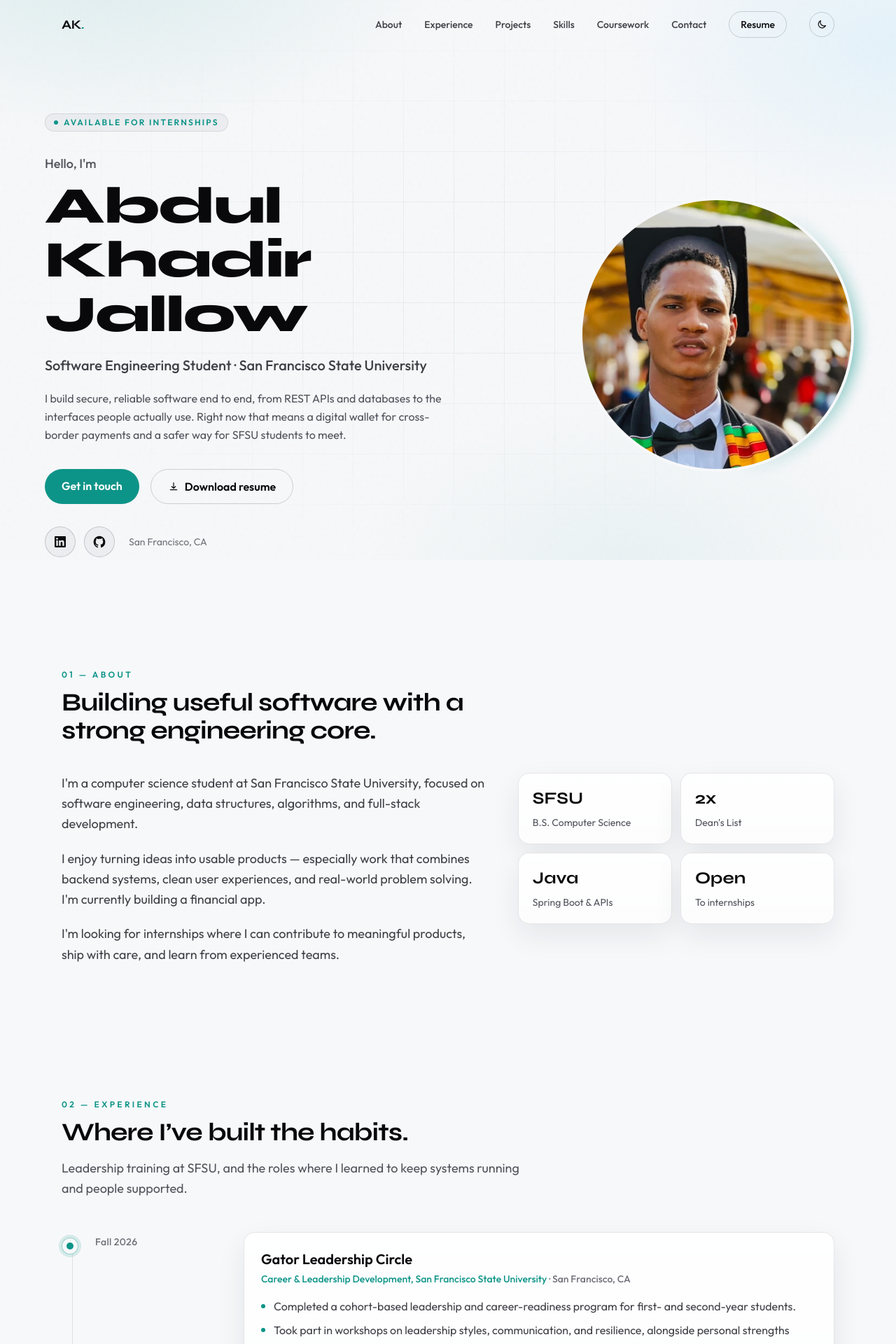
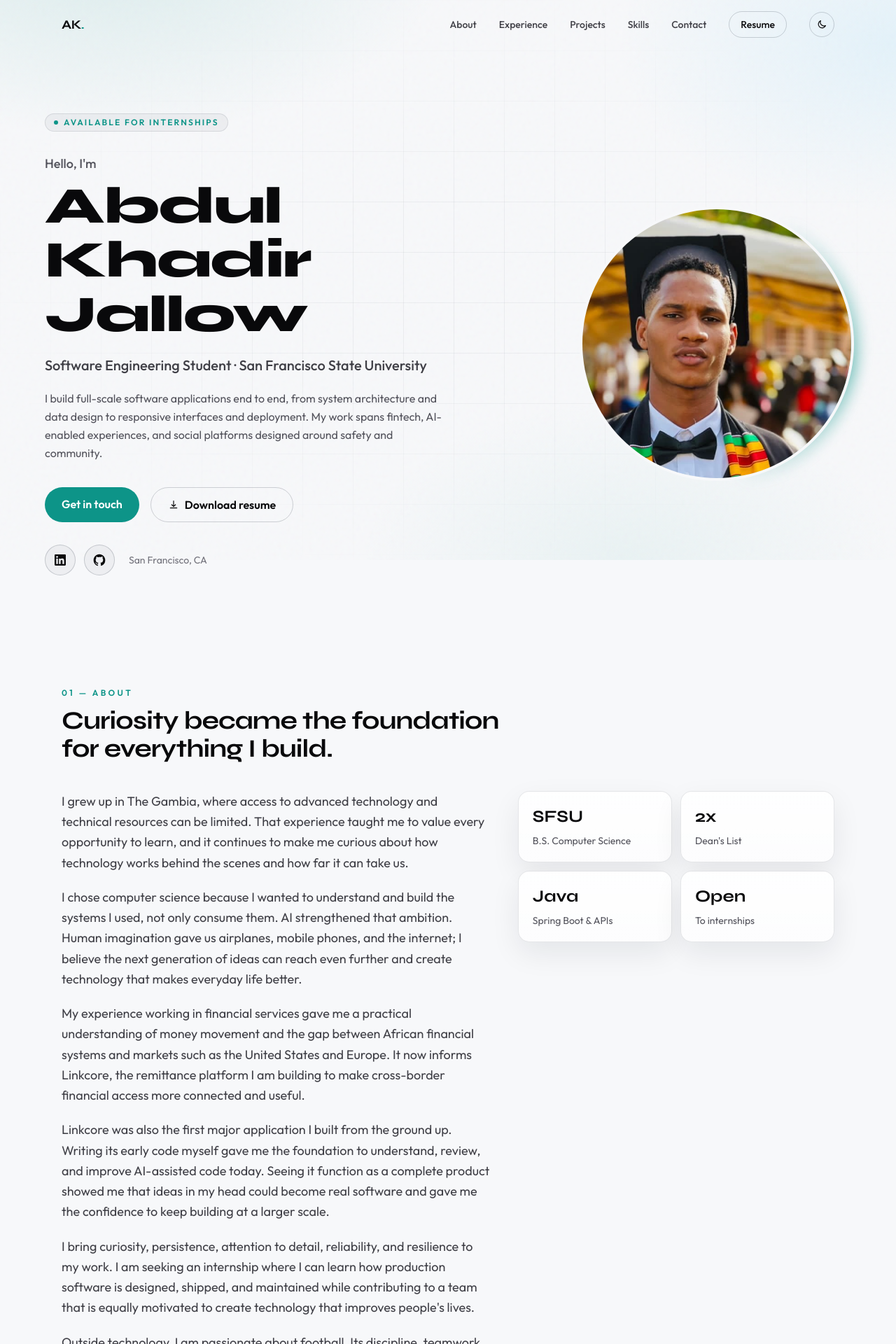
Before and after one commit to abdulkhadir07/abdulkhadir-portfolio, a React (Vite) app: page / in a window 1280 px wide. Shown: the top 1920 px of the page at 70% size. Built offline with nearby package versions, Linux system fonts and the light colour scheme.

Commit message:
feat: refresh portfolio content and project showcase

```diff
--- a/index.html
+++ b/index.html
@@ -4,11 +4,17 @@
     <meta charset="UTF-8" />
     <link rel="icon" type="image/svg+xml" href="/favicon.svg" />
     <meta name="viewport" content="width=device-width, initial-scale=1.0" />
-    <meta name="description" content="Software Engineering Student at San Francisco State University." />
+    <meta
+      name="description"
+      content="Abdul Khadir Jallow is a computer science student and software engineer building full-scale applications across fintech, AI, and community platforms."
+    />
     <meta property="og:type" content="website" />
     <meta property="og:url" content="https://abdulkhadir07.github.io/abdulkhadir-portfolio/" />
     <meta property="og:title" content="Software Engineer" />
-    <meta property="og:description" content="Software Engineering Student at San Francisco State University." />
+    <meta
+      property="og:description"
+      content="Full-scale software applications spanning fintech, AI-assisted student tools, and community platforms."
+    />
     <meta property="og:image" content="https://abdulkhadir07.github.io/abdulkhadir-portfolio/og-image.png" />
     <meta property="og:image:width" content="1200" />
     <meta property="og:image:height" content="630" />
@@ -29,7 +35,7 @@
         document.documentElement.dataset.theme = 'dark'
       }
     </script>
-    <title>Software Engineer</title>
+    <title>Abdul Khadir Jallow | Software Engineer</title>
   </head>
   <body>
     <div id="root"></div>
--- a/src/App.tsx
+++ b/src/App.tsx
@@ -5,7 +5,6 @@ import About from './sections/About'
 import Experience from './sections/Experience'
 import Projects from './sections/Projects'
 import Skills from './sections/Skills'
-import Coursework from './sections/Coursework'
 import Closing from './sections/Closing'
 import Contact from './sections/Contact'
 
@@ -26,7 +25,6 @@ function App() {
         <Experience />
         <Projects />
         <Skills />
-        <Coursework />
         <Closing />
         <Contact />
       </main>
--- a/src/data/site.ts
+++ b/src/data/site.ts
@@ -16,7 +16,6 @@ export const navLinks = [
   { label: 'Experience', href: '#experience' },
   { label: 'Projects', href: '#projects' },
   { label: 'Skills', href: '#skills' },
-  { label: 'Coursework', href: '#coursework' },
   { label: 'Contact', href: '#contact' },
 ] as const
 
@@ -26,6 +25,43 @@ export const highlights = [
   { value: 'Java', label: 'Spring Boot & APIs' },
   { value: 'Open', label: 'To internships' },
 ]
+
+export type Technology = {
+  name: string
+  icon?: string
+}
+
+const technology = {
+  java: { name: 'Java', icon: 'openjdk' },
+  typescript: { name: 'TypeScript', icon: 'typescript' },
+  javascript: { name: 'JavaScript', icon: 'javascript' },
+  sql: { name: 'SQL' },
+  springBoot: { name: 'Spring Boot', icon: 'springboot' },
+  springSecurity: { name: 'Spring Security', icon: 'springsecurity' },
+  springData: { name: 'Spring Data JPA', icon: 'spring' },
+  hibernate: { name: 'Hibernate', icon: 'hibernate' },
+  react: { name: 'React', icon: 'react' },
+  nextjs: { name: 'Next.js', icon: 'nextdotjs' },
+  tailwind: { name: 'Tailwind CSS', icon: 'tailwindcss' },
+  prisma: { name: 'Prisma', icon: 'prisma' },
+  postgres: { name: 'PostgreSQL', icon: 'postgresql' },
+  neon: { name: 'Neon', icon: 'neon' },
+  jwt: { name: 'JWT', icon: 'jsonwebtokens' },
+  gemini: { name: 'Google Gemini', icon: 'googlegemini' },
+  awsS3: { name: 'AWS S3', icon: 'amazons3' },
+  brevo: { name: 'Brevo', icon: 'brevo' },
+  docker: { name: 'Docker', icon: 'docker' },
+  vercel: { name: 'Vercel', icon: 'vercel' },
+  railway: { name: 'Railway', icon: 'railway' },
+  netlify: { name: 'Netlify', icon: 'netlify' },
+  render: { name: 'Render', icon: 'render' },
+  flyway: { name: 'Flyway', icon: 'flyway' },
+  git: { name: 'Git', icon: 'git' },
+  githubActions: { name: 'GitHub Actions', icon: 'githubactions' },
+  maven: { name: 'Maven', icon: 'apachemaven' },
+  testcontainers: { name: 'Testcontainers', icon: 'testcontainers' },
+  spotbugs: { name: 'SpotBugs' },
+} satisfies Record<string, Technology>
 
 export const experiences = [
   {
@@ -64,22 +100,42 @@ export const experiences = [
 export const projects = [
   {
     title: 'Linkcore',
-    eyebrow: 'Fintech · Full-stack',
+    eyebrow: 'Fintech · Full-scale application',
     description:
-      'A digital wallet and remittance web app for sending money across borders, managing a wallet balance, depositing and withdrawing funds, and tracking transaction history. The Spring Boot API handles JWT auth, live transfer quotes, multi-currency FX conversion, and KYC checks on larger transfers.',
-    technologies: ['Java', 'Spring Boot', 'PostgreSQL', 'JWT', 'JavaScript', 'Tailwind CSS'],
+      'A digital wallet and remittance platform with OTP onboarding, wallet balances, live FX quotes, domestic and cross-border transfers, searchable transaction history, and printable receipts. Its Spring Boot API uses JWT authentication, an append-only ledger, and KYC validation for higher-value transfers.',
+    technologies: [
+      technology.java,
+      technology.springBoot,
+      technology.postgres,
+      technology.neon,
+      technology.jwt,
+      technology.javascript,
+      technology.tailwind,
+      technology.docker,
+      technology.render,
+      technology.netlify,
+    ],
     links: [
       { label: 'Live Demo', href: 'https://linkcoreweb.netlify.app' },
       { label: 'Frontend', href: 'https://github.com/abdulkhadir07/wallet-frontend' },
-      { label: 'Backend API', href: 'https://github.com/abdulkhadir07/digital-wallet-api' },
+      { label: 'API Repository', href: 'https://github.com/abdulkhadir07/digital-wallet-api' },
     ],
   },
   {
     title: 'OpenSFSU',
     eyebrow: 'Campus social · AI',
     description:
-      'Helps SFSU students find people to study, eat, and hang out with today. Students post open invites, a group chat opens once the host accepts, and Google Gemini drafts invites and screens every post and message for safety.',
-    technologies: ['Next.js', 'TypeScript', 'Tailwind CSS', 'Prisma', 'PostgreSQL', 'Gemini'],
+      'A campus community platform that helps SFSU students find people to study, eat, and spend time with. Students create short-lived invites, join group chats, participate in Banter discussions, and build reputation, while Gemini supports drafting, safety screening, personal digests, matching explanations, and reply suggestions.',
+    technologies: [
+      technology.nextjs,
+      technology.typescript,
+      technology.tailwind,
+      technology.prisma,
+      technology.postgres,
+      technology.neon,
+      technology.gemini,
+      technology.vercel,
+    ],
     links: [
       { label: 'Live Demo', href: 'https://opensfsu.vercel.app' },
       { label: 'GitHub', href: 'https://github.com/abdulkhadir07/opensfsu' },
@@ -89,8 +145,19 @@ export const projects = [
     title: 'OpenCircle',
     eyebrow: 'Location-based social',
     description:
-      'Location-based invites and conversations without a follower system. Covers expiring invite posts, engagement requests, chat rooms after an accepted invite, discussion threads, and user ratings.',
-    technologies: ['Java', 'Spring Boot', 'PostgreSQL', 'React', 'REST APIs'],
+      'A production-deployed social platform built around location-based discovery instead of followers. It supports verified accounts, local and global feeds, expiring invite posts, engagement workflows, real-time chat and notifications, persistent discussions, media uploads, ratings, leaderboards, and immediate account deletion.',
+    technologies: [
+      technology.java,
+      technology.springBoot,
+      technology.postgres,
+      technology.react,
+      technology.typescript,
+      technology.awsS3,
+      technology.brevo,
+      technology.docker,
+      technology.railway,
+      technology.vercel,
+    ],
     links: [
       { label: 'GitHub', href: 'https://github.com/abdulkhadir07/open-circle' },
       { label: 'Live Demo', href: 'https://open-circle-puce.vercel.app/' },
@@ -101,40 +168,51 @@ export const projects = [
 export const skillGroups = [
   {
     category: 'Programming Languages',
-    skills: ['Java', 'TypeScript', 'JavaScript', 'SQL'],
+    skills: [technology.java, technology.typescript, technology.javascript, technology.sql],
   },
   {
     category: 'Frameworks and Libraries',
     skills: [
-      'Spring Boot',
-      'Spring Security',
-      'Spring Data JPA',
-      'Hibernate',
-      'React',
-      'Tailwind CSS',
+      technology.springBoot,
+      technology.springSecurity,
+      technology.springData,
+      technology.hibernate,
+      technology.react,
+      technology.nextjs,
+      technology.tailwind,
+      technology.prisma,
     ],
   },
   {
-    category: 'Databases & Cloud',
-    skills: ['PostgreSQL', 'Flyway', 'Docker'],
+    category: 'Data, Cloud and Delivery',
+    skills: [
+      technology.postgres,
+      technology.neon,
+      technology.awsS3,
+      technology.docker,
+      technology.vercel,
+      technology.railway,
+      technology.netlify,
+      technology.render,
+    ],
   },
   {
-    category: 'Developer Tools',
-    skills: ['Git', 'GitHub Actions', 'Maven', 'Testcontainers', 'SpotBugs'],
+    category: 'Developer Tools and AI',
+    skills: [
+      technology.git,
+      technology.githubActions,
+      technology.maven,
+      technology.flyway,
+      technology.testcontainers,
+      technology.gemini,
+      technology.spotbugs,
+    ],
   },
-]
-
-export const coursework = [
-  { code: 'CSC 101', title: 'Introduction to Computing' },
-  { code: 'CSC 215', title: 'Intermediate Computer Programming' },
-  { code: 'CSC 220', title: 'Data Structures' },
 ]
 
 // The closing statement near the bottom of the page. Rewrite it in your own words.
 export const closingMessage = {
   eyebrow: 'What drives me',
   statement:
-    'I build software people can trust with what matters most to them: their money, their time, and their safety.',
-  detail:
-    'Every project I take on is held to that standard, from the first schema to the last pixel.',
+    'The limits of technology are still being written, and every opportunity to learn is a chance to help shape what comes next.',
 }
--- a/src/sections/About.tsx
+++ b/src/sections/About.tsx
@@ -8,24 +8,47 @@ export default function About() {
       <Reveal>
         <SectionHeading
           index="01 — About"
-          title="Building useful software with a strong engineering core."
+          title="Curiosity became the foundation for everything I build."
         />
       </Reveal>
 
       <div className="mt-10 grid gap-10 lg:grid-cols-[1.15fr_0.85fr] lg:items-start">
         <Reveal className="space-y-5 text-base leading-relaxed text-body md:text-lg">
           <p>
-            I&apos;m a computer science student at San Francisco State University, focused on
-            software engineering, data structures, algorithms, and full-stack development.
+            I grew up in The Gambia, where access to advanced technology and technical resources
+            can be limited. That experience taught me to value every opportunity to learn, and it
+            continues to make me curious about how technology works behind the scenes and how far
+            it can take us.
           </p>
           <p>
-            I enjoy turning ideas into usable products — especially work that combines backend
-            systems, clean user experiences, and real-world problem solving. I&apos;m currently
-            building a financial app.
+            I chose computer science because I wanted to understand and build the systems I used,
+            not only consume them. AI strengthened that ambition. Human imagination gave us
+            airplanes, mobile phones, and the internet; I believe the next generation of ideas can
+            reach even further and create technology that makes everyday life better.
           </p>
           <p>
-            I&apos;m looking for internships where I can contribute to meaningful products, ship
-            with care, and learn from experienced teams.
+            My experience working in financial services gave me a practical understanding of money
+            movement and the gap between African financial systems and markets such as the United
+            States and Europe. It now informs Linkcore, the remittance platform I am building to
+            make cross-border financial access more connected and useful.
+          </p>
+          <p>
+            Linkcore was also the first major application I built from the ground up. Writing its
+            early code myself gave me the foundation to understand, review, and improve AI-assisted
+            code today. Seeing it function as a complete product showed me that ideas in my head
+            could become real software and gave me the confidence to keep building at a larger
+            scale.
+          </p>
+          <p>
+            I bring curiosity, persistence, attention to detail, reliability, and resilience to my
+            work. I am seeking an internship where I can learn how production software is designed,
+            shipped, and maintained while contributing to a team that is equally motivated to
+            create technology that improves people&apos;s lives.
+          </p>
+          <p>
+            Outside technology, I am passionate about football. Its discipline, teamwork, and drive
+            to improve reflect how I approach engineering: keep learning, respond to setbacks, and
+            work toward the next win.
           </p>
         </Reveal>
 
--- a/src/sections/Closing.tsx
+++ b/src/sections/Closing.tsx
@@ -12,9 +12,6 @@ export default function Closing() {
           <p className="font-display mx-auto mt-6 max-w-4xl text-3xl leading-tight font-bold tracking-tight text-heading md:text-5xl">
             “{closingMessage.statement}”
           </p>
-          <p className="mx-auto mt-6 max-w-2xl text-base leading-relaxed text-muted md:text-lg">
-            {closingMessage.detail}
-          </p>
         </div>
       </Reveal>
     </section>
--- a/src/sections/Contact.tsx
+++ b/src/sections/Contact.tsx
@@ -46,9 +46,9 @@ export default function Contact() {
       <Reveal>
         <SectionHeading
           align="center"
-          index="06 — Contact"
+          index="05 — Contact"
           title="Let’s build something useful."
-          description="I’m open to internships, collaborations, and conversations about backend systems and product engineering."
+          description="I’m open to internships, collaborations, and conversations about software engineering, AI product development, and creating useful applications."
         />
       </Reveal>
 
--- a/src/sections/Coursework.tsx
+++ /dev/null
@@ -1,30 +0,0 @@
-import Reveal from '../components/Reveal'
-import SectionHeading from '../components/SectionHeading'
-import { coursework, site } from '../data/site'
-
-export default function Coursework() {
-  return (
-    <section id="coursework" className="mx-auto max-w-6xl px-6 py-24">
-      <Reveal>
-        <SectionHeading
-          index="05 — Coursework"
-          title="Completed coursework"
-          description={`B.S. Computer Science at ${site.school}.`}
-        />
-      </Reveal>
-
-      <div className="mt-12 grid gap-4 sm:grid-cols-2 lg:grid-cols-3">
-        {coursework.map((course, index) => (
-          <Reveal key={course.code} delayMs={index * 60}>
-            <article className="surface h-full rounded-2xl p-6 transition duration-300 hover:-translate-y-0.5">
-              <p className="text-xs font-semibold tracking-[0.22em] text-accent uppercase">
-                {course.code}
-              </p>
-              <h3 className="mt-2 text-lg font-semibold text-heading">{course.title}</h3>
-            </article>
-          </Reveal>
-        ))}
-      </div>
-    </section>
-  )
-}
--- a/src/sections/Hero.tsx
+++ b/src/sections/Hero.tsx
@@ -20,9 +20,9 @@ export default function Hero() {
             {site.role} · {site.school}
           </p>
           <p className="mt-5 max-w-xl text-base leading-relaxed text-muted">
-            I build secure, reliable software end to end, from REST APIs and databases to the
-            interfaces people actually use. Right now that means a digital wallet for cross-border
-            payments and a safer way for SFSU students to meet.
+            I build full-scale software applications end to end, from system architecture and data
+            design to responsive interfaces and deployment. My work spans fintech, AI-enabled
+            experiences, and social platforms designed around safety and community.
           </p>
 
           <div className="mt-9 flex flex-wrap gap-4">
```
Also changed, not shown: src/components/TechnologyBadge.tsx (added, +56 -0 lines), src/sections/Projects.tsx (+4 -8 lines), src/sections/Skills.tsx (+4 -8 lines).
